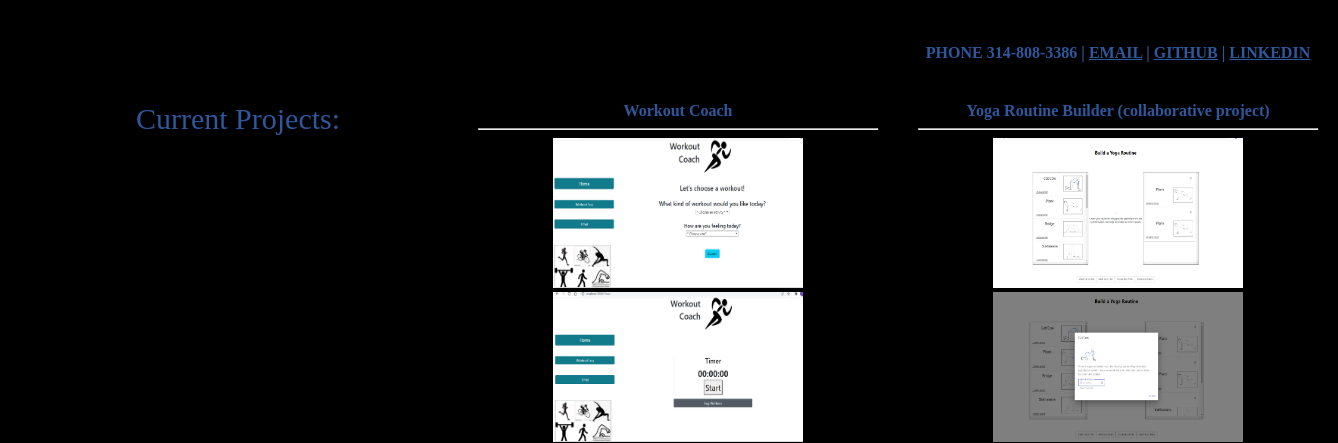
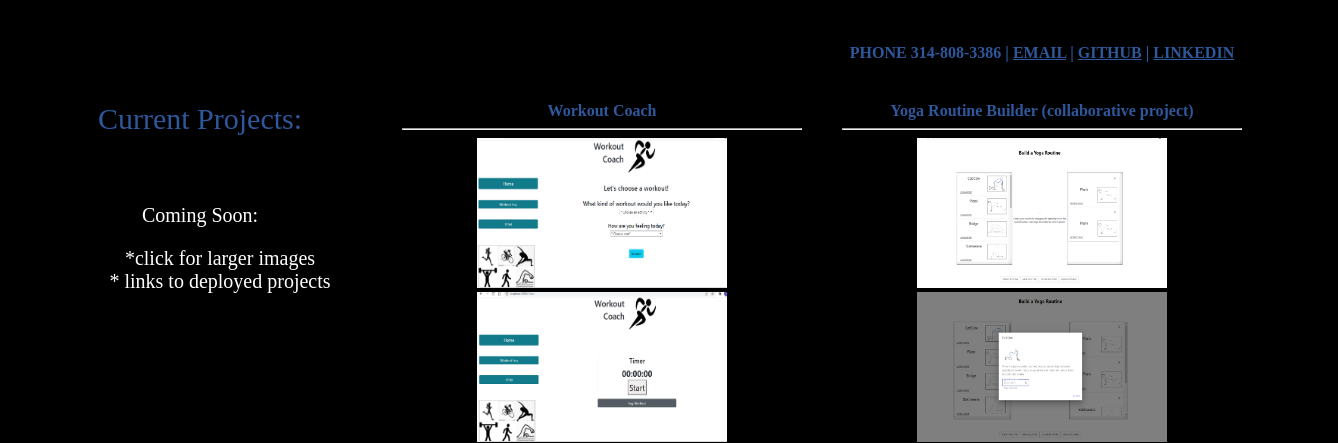
Before and after one commit to hhenske/aboutme.github.io-, a plain HTML site: page index.html in a window 1280 px wide. Shown: the part 369-812 px from the top of the page, 1338 px wide, since content can reach past the window. Drawn offline with Linux system fonts and the light colour scheme.

Commit message:
simple web page ready to deploy

```diff
--- a/index.html
+++ b/index.html
@@ -23,12 +23,21 @@
     <div class="grid-item">
         <img id="profile" src ='./resources/profilePic.jpg' alt ="Holly Henske profile pic" />
     </div>
-    <div class="grid-item" id="contact"></div>
+    <div class="grid-item"></div>
     <div class="grid-item"></div>
     <div class="grid-item" id="contact">PHONE 314-808-3386   |  <a href="hcover333@gmail.com">EMAIL</a>  |
         <a href ="https://github.com/hhenske">GITHUB</a>  | <a href = "www.linkedin.com/in/HollyHenske">LINKEDIN</a></div>
 
-        <div class="grid-item">Current Projects:</div>
+        <div class="grid-item">Current Projects:
+            <br /><br /><br />
+            <div id="comingsoon">Coming Soon:
+                <ul id="comingsoon">
+                    <li id="comingsoon">*click for larger images</li>
+                    <li id="comingsoon">* links to deployed projects</li>
+                </ul>
+            </div>
+        </div>
+
     <div class="grid-item" id="contact">Workout Coach
     <hr>
     <img src="./resources/workoutcoach.png" id="screenshots" alt="screenshot of landing page" />
@@ -41,9 +50,8 @@
         <img src="./resources/infomodal.png" id="screenshots" alt="screenshot of info modal" />
         <img src="./resources/routineplayer.png" id="screenshots" alt="screenshot of routine player" />
     </div>
+  </div>
 
-
-  </div>
 
 
 
--- a/resources/css/index.css
+++ b/resources/css/index.css
@@ -36,3 +36,11 @@
       width: 250px;
       height: 150px
   }
+
+  #comingsoon {
+      display:inline-block;
+      text-align:center;
+      align-items: flex-end;
+      font-size: 20px;
+      color:white;
+  }
```
